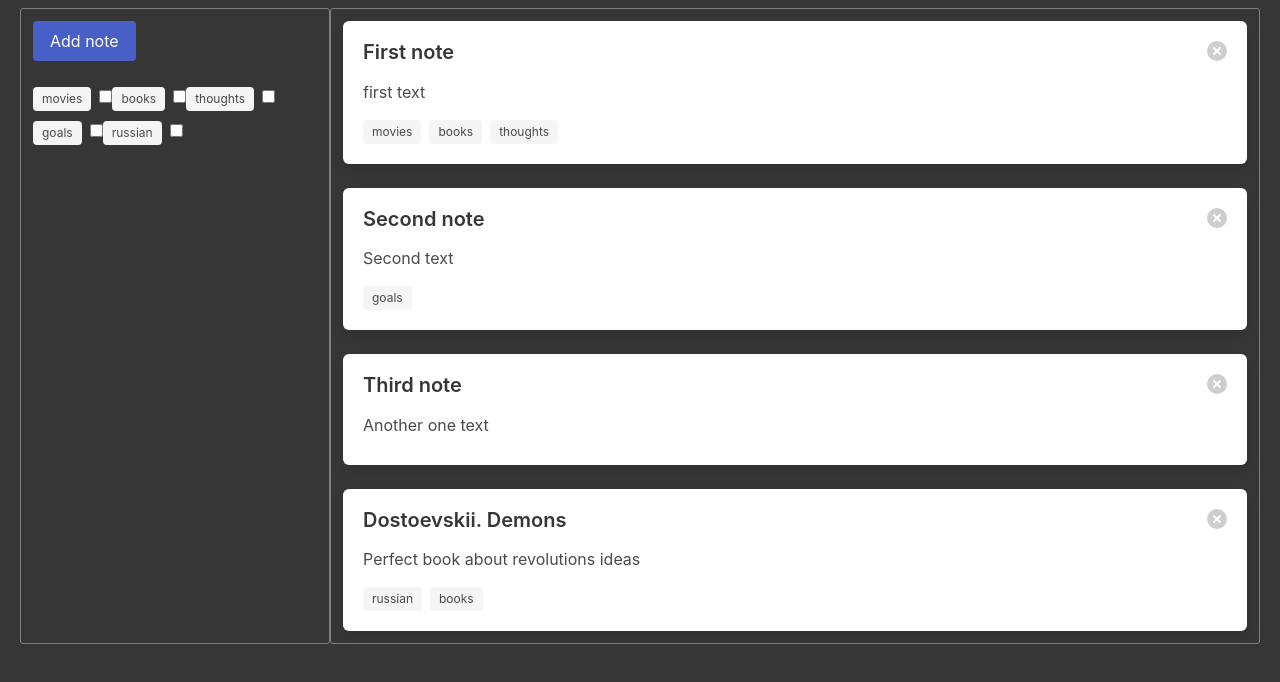
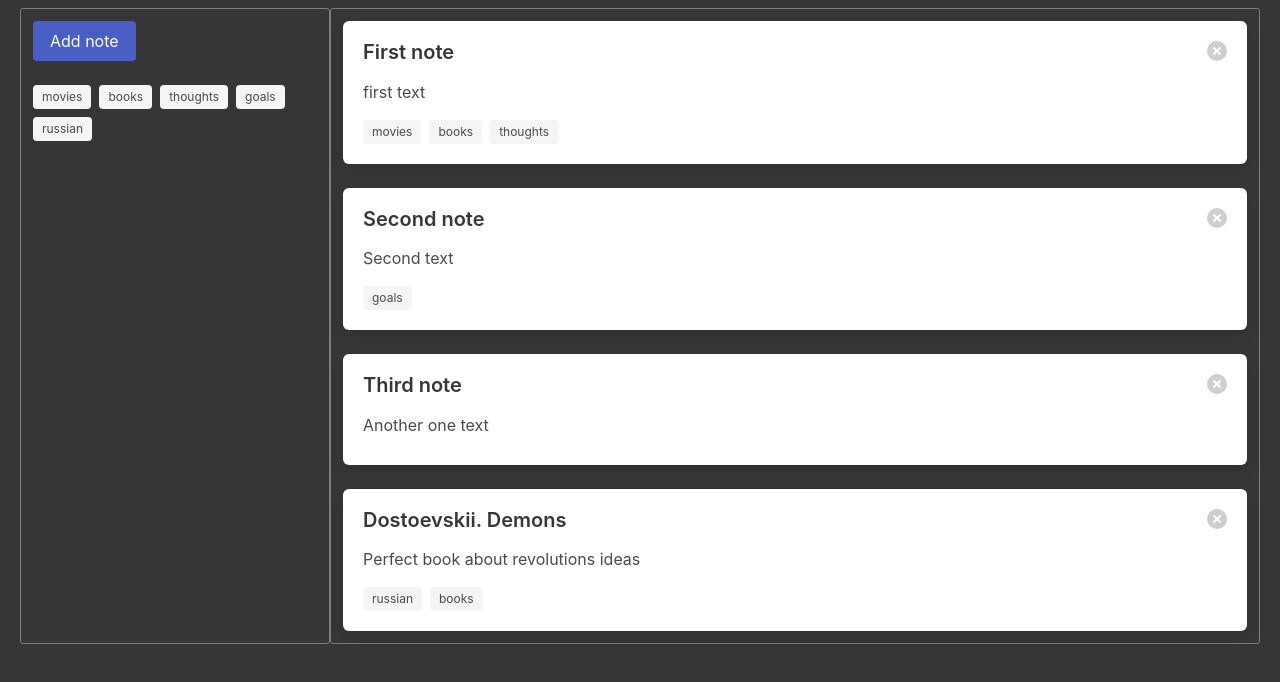
Before and after one commit to Grione/notesSPA, a React (Create React App) app: page / in a window 1280 px wide. Shown: the top 682 px of the page. Built offline with nearby package versions, Linux system fonts and the light colour scheme.

Commit message:
change tag styles

```diff
--- a/src/components/tag-single/tag-single.js
+++ b/src/components/tag-single/tag-single.js
@@ -1,8 +1,23 @@
+import { useState } from "react";
+
 const TagSingle = ({ tag, onSort }) => {
+	const [checked, setChecked] = useState(false);
+	let className = 'tag custom-checkbox';
+	if (checked) {
+		className += ' checked is-success';
+	}
 	return (
-		<label>
-			<span className="tag">{tag}</span>
-			<input type="checkbox" value={tag} onChange={(event) => onSort(event.target.checked, event.target.value)} />
+		<label className={className}>
+			<span>{tag}</span>
+			<input
+				type="checkbox"
+				value={tag}
+				onChange={(event) => {
+					setChecked(!checked);
+					console.log(checked);
+					onSort(event.target.checked, event.target.value);
+				}}
+			/>
 		</label>
 	);
 };
--- a/src/index.css
+++ b/src/index.css
@@ -21,3 +21,14 @@ code {
   padding: 20px 0;
   min-height: 100vh;
 }
+
+.custom-checkbox {
+  position: relative;
+  cursor: pointer;
+}
+
+.custom-checkbox input {
+  position: absolute;
+  width: 0;
+  height: 0;
+}
```
